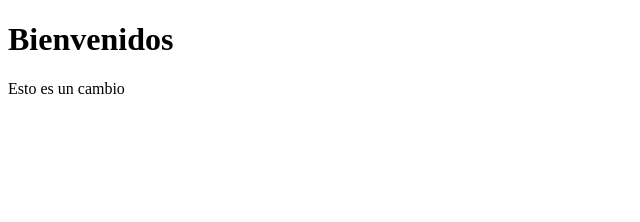
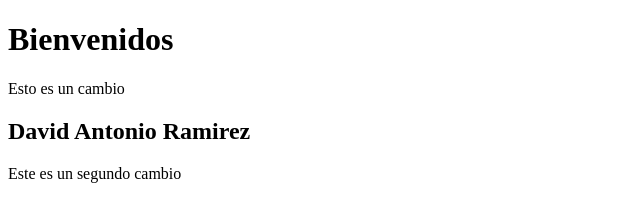
Before and after one commit to UsiFlores/E8-Pagina-publica, a plain HTML site: page index.html in a window 1280 px wide. Shown: the whole page, without its empty margins (0-640 px from the left). Drawn offline with Linux system fonts and the light colour scheme.

Commit message:
Hice un nuevo cambio
Agregué mi participación

```diff
--- a/index.html
+++ b/index.html
@@ -8,5 +8,7 @@
 <body>
     <h1>Bienvenidos</h1>
     <p>Esto es un cambio</p>
+    <h2> David Antonio Ramirez</h2>
+    <p>Este es un segundo cambio</p>
 </body>
 </html>
```
